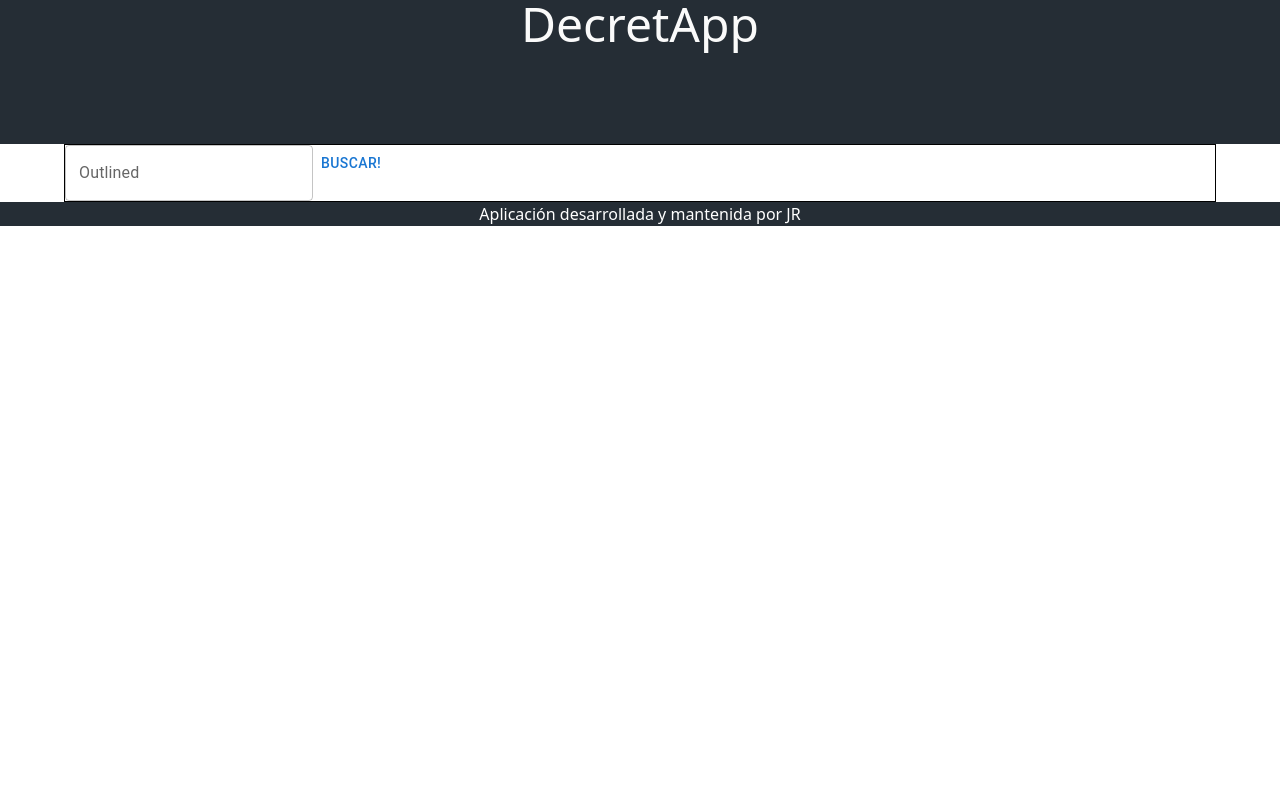
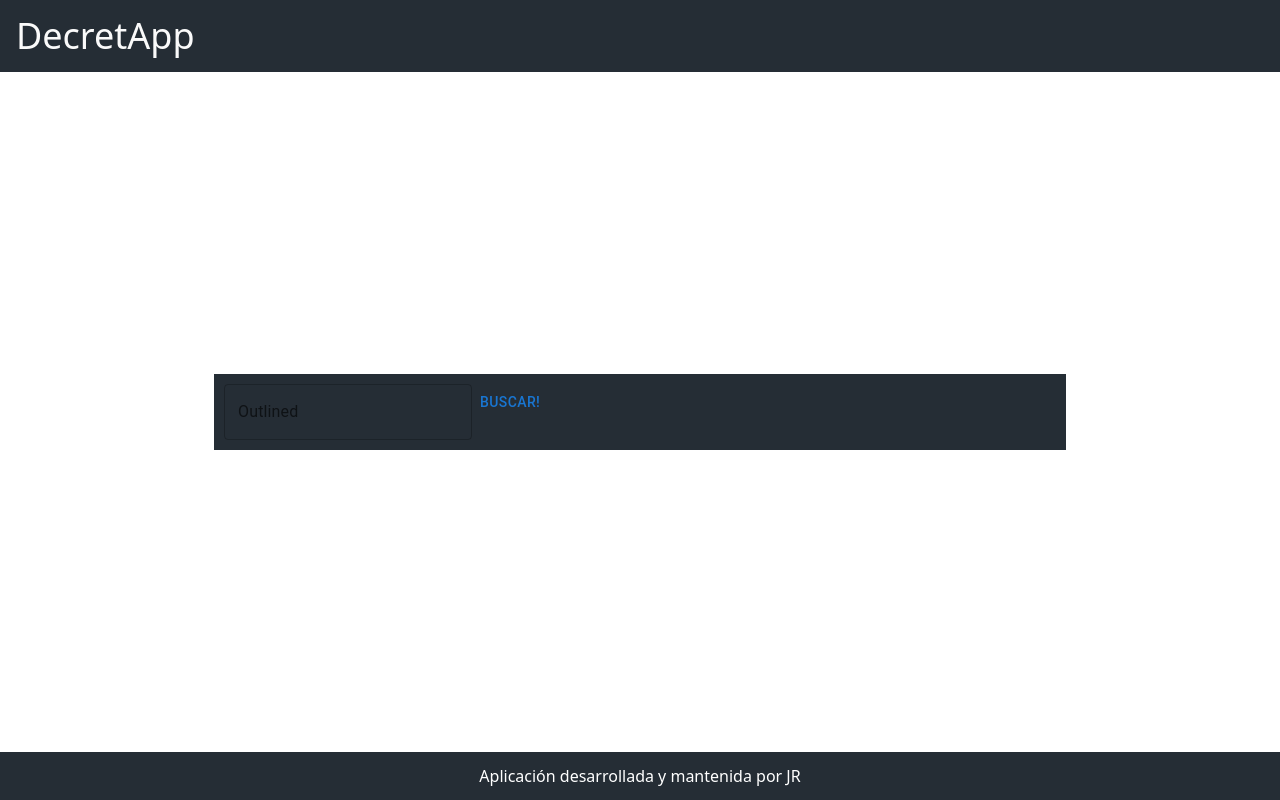
Before and after one commit to JuannRob/decReact, a React (Vite) app: page / in a window 1280 px wide. Built offline with nearby package versions, Linux system fonts and the light colour scheme.

Commit message:
data table

```diff
--- a/src/App.jsx
+++ b/src/App.jsx
@@ -4,24 +4,41 @@ import Search from "./components/Search";
 import Footer from "./components/Footer";
 import Results from "./components/Results";
 import Details from "./components/Details";
-import { Container } from "@mui/material";
+import { Container, Box } from "@mui/material";
 import { Route, Routes } from "react-router-dom";
 
 export const App = () => {
   return (
-    <>
+    <div className="flex min-h-screen flex-col">
       <Header />
 
-      <Container>
+      <Container
+        maxWidth="md"
+        sx={{
+          display: "flex",
+          flexDirection: "column",
+          flexGrow: 1,
+          justifyContent: "center",
+        }}
+      >
+        <Box
+          sx={{
+            width: "100%",
+            backgroundColor: "#252d35",
+            marginY: "20px",
+            padding: "10px",
+          }}
+        >
           <Routes>
             <Route path="/" element={<Search />} />
             <Route path="/decretos" element={<Results />}>
               <Route path=":decreto" element={<Details />} />
             </Route>
           </Routes>
+        </Box>
       </Container>
 
       <Footer />
-    </>
+    </div>
   );
 };
--- a/src/components/Decreto.jsx
+++ /dev/null
@@ -1,4 +0,0 @@
-function Decreto({ data }) {
-  return <div>Decreto</div>;
-}
-export default Decreto;
--- a/src/components/Footer.jsx
+++ b/src/components/Footer.jsx
@@ -2,9 +2,11 @@ import React from "react";
 
 function Footer() {
   return (
-    <div className="flex justify-center bg-main-color">
-      <p className="text-white">Aplicación desarrollada y mantenida por JR</p>
-    </div>
+    <footer>
+      <div className="flex justify-center bg-main-color py-3">
+        <p className="text-white">Aplicación desarrollada y mantenida por JR</p>
+      </div>
+    </footer>
   );
 }
 
--- a/src/components/Header.jsx
+++ b/src/components/Header.jsx
@@ -3,8 +3,8 @@ import React from "react";
 function Header() {
   return (
     <header>
-      <div className="w-100 h-36 bg-main-color">
-        <h1 className="block text-center text-5xl text-zinc-50">DecretApp</h1>
+      <div className="w-100 bg-main-color p-4">
+        <h1 className="block text-left text-4xl text-zinc-50">DecretApp</h1>
       </div>
     </header>
   );
--- a/src/components/Results.jsx
+++ b/src/components/Results.jsx
@@ -1,6 +1,7 @@
-import React, { useEffect, useState } from "react";
+import React from "react";
 import { useLocation } from "react-router-dom";
 import { useFetch } from "../hooks/useFetch";
+import Tab from "./Tab";
 
 const Search = () => {
   let { state } = useLocation();
@@ -13,9 +14,7 @@ const Search = () => {
   return (
     <div className="inline h-80 w-1/2 bg-main-color text-white">
       {isLoading && <div>Cargando...</div>}
-      <ul>
-        {data && data.docs.map((dec) => <li key={dec._id}>{dec.num}</li>)}
-      </ul>
+      {data && <Tab data={data.docs} />}
     </div>
   );
 };
--- a/src/components/Search.jsx
+++ b/src/components/Search.jsx
@@ -16,18 +16,19 @@ const Search = () => {
   };
 
   return (
-    <Box sx={{ border: 1 }}>
+    <>
       <TextField
         id="outlined-basic"
+        name="num"
         label="Outlined"
         variant="outlined"
         value={searchString}
         onChange={handleChange}
       />
-      <Button variant="text" color="primary">
+      <Button variant="text" color="primary" onClick={handleClick}>
         Buscar!
       </Button>
-    </Box>
+    </>
   );
 };
 
--- /dev/null
+++ b/src/components/Tab.jsx
@@ -0,0 +1,37 @@
+import * as React from "react";
+import Table from "@mui/material/Table";
+import TableBody from "@mui/material/TableBody";
+import TableCell from "@mui/material/TableCell";
+import TableContainer from "@mui/material/TableContainer";
+import TableHead from "@mui/material/TableHead";
+import TableRow from "@mui/material/TableRow";
+import Paper from "@mui/material/Paper";
+
+const Tab = ({ data }) => {
+  return (
+    <TableContainer component={Paper}>
+      <Table sx={{ minWidth: 650 }} aria-label="simple table">
+        <TableHead>
+          <TableRow>
+            <TableCell>Decreto</TableCell>
+            <TableCell align="right">Firma</TableCell>
+          </TableRow>
+        </TableHead>
+        <TableBody>
+          {data.map((dec) => (
+            <TableRow
+              key={dec._id}
+              sx={{ "&:last-child td, &:last-child th": { border: 0 } }}
+            >
+              <TableCell component="th" scope="row">
+                {dec.num}/{dec.anho}
+              </TableCell>
+              <TableCell align="right">{dec.firma}</TableCell>
+            </TableRow>
+          ))}
+        </TableBody>
+      </Table>
+    </TableContainer>
+  );
+};
+export default Tab;
--- a/src/hooks/useFetch.jsx
+++ b/src/hooks/useFetch.jsx
@@ -11,7 +11,7 @@ export function useFetch(param) {
     (async function () {
       try {
         setIsLoading(true);
-        const response = await axios.get("http://localhost:5000/decretos", {
+        const response = await axios.get("http://192.168.1.25:5000/decretos", {
           params,
         });
         setData(response.data);
```
Lines whose indentation alone changed are shown as unchanged.
